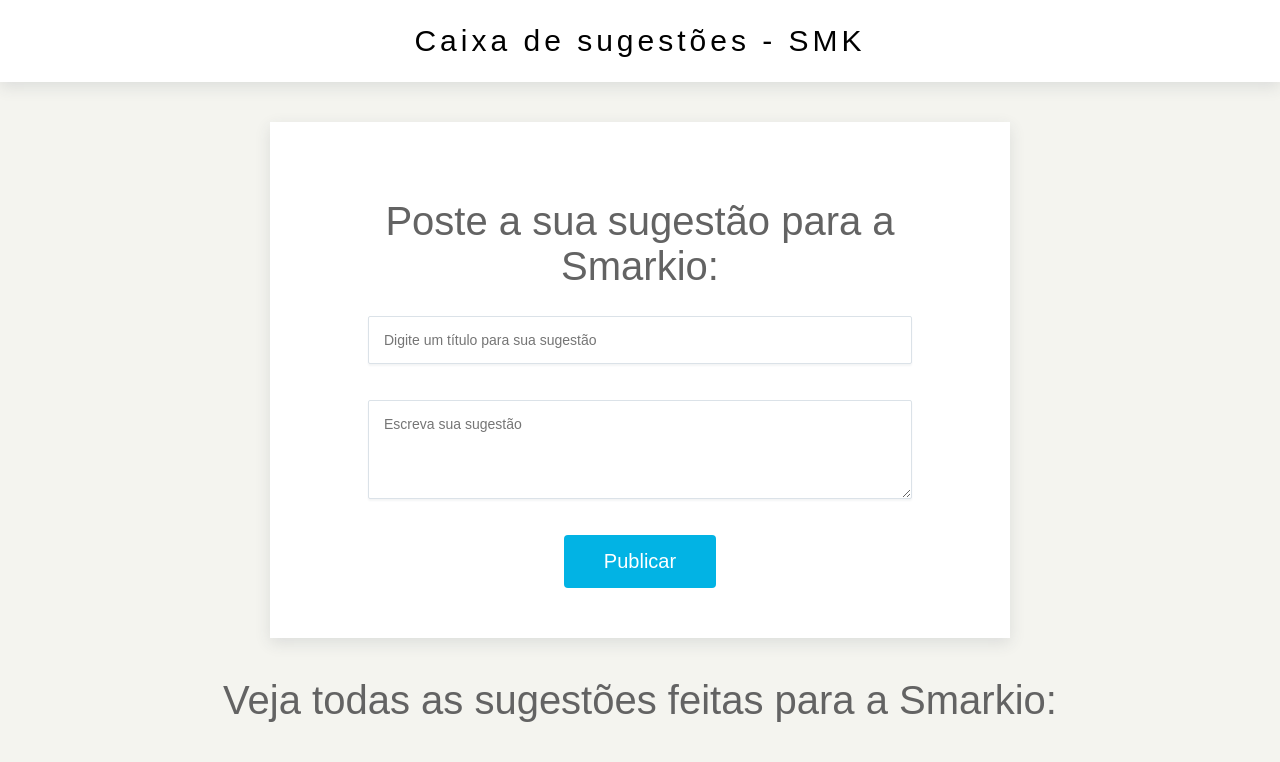
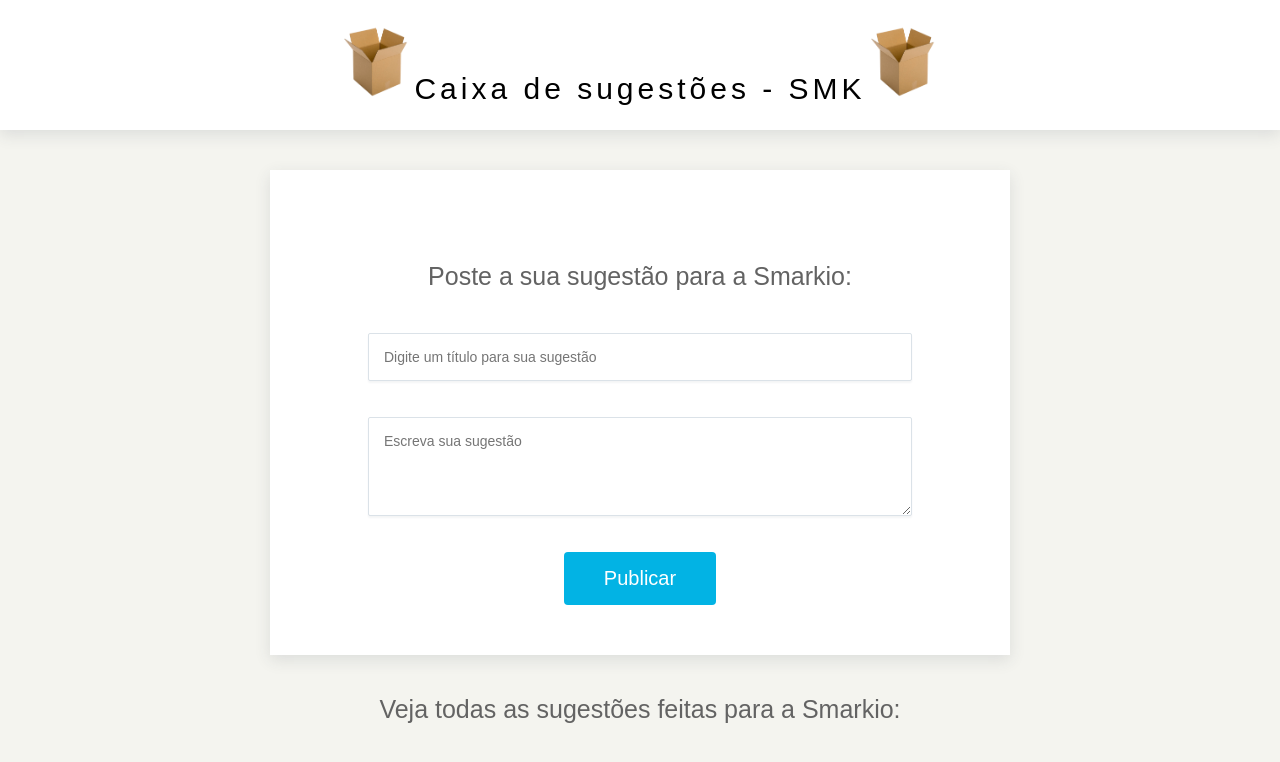
Before and after one commit to GuilhermeBorges3Ddev/Meetup-para-Smarkio, a React (Create React App) app: page / in a window 1280 px wide. Shown: the top 762 px of the page. Built offline with nearby package versions, Linux system fonts and the light colour scheme.

Commit message:
Project finished without README

```diff
--- a/public/index.html
+++ b/public/index.html
@@ -19,7 +19,7 @@
     <link rel="stylesheet" href="https://fonts.googleapis.com/icon?family=Material+Icons" />
 
 
-    <title>React App</title>
+    <title>SMK Redux</title>
   </head>
   <body>
     <noscript>You need to enable JavaScript to run this app.</noscript>
--- a/src/App.js
+++ b/src/App.js
@@ -1,12 +1,17 @@
 import React from 'react';
 import PostForm from './PostForm';
 import AllPost from './AllPost';
+import box from './image/box.png';
 
 function App() {
   return (
     <div className="App">
       <div className="navbar">
-        <h2 className="center">Caixa de sugestões - SMK</h2>
+        <h2 className="center">
+          <img src={box} height="75px" width="75px" alt="Box logo" />
+          Caixa de sugestões - SMK
+          <img src={box} height="75px" width="75px" alt="Box logo" />
+        </h2>
       </div>
       <PostForm />
       <AllPost />
--- a/src/PostForm.js
+++ b/src/PostForm.js
@@ -30,7 +30,7 @@
     render() {
         return (
             <div className="post-container">
-                <h1 className="post_heading">Poste a sua sugestão para a Smarkio:</h1>
+                <h5 className="post_heading">Poste a sua sugestão para a Smarkio:</h5>
                 <form className="form" onSubmit={this.handleSubmit}>
                     <input
                         required
--- a/src/index.css
+++ b/src/index.css
@@ -54,7 +54,7 @@
   .post_heading {
     text-align:center;
     font-weight:400;
-    font-size:40px;
+    font-size:25px;
     color:#636363;
   }
 
```
Also changed, not shown: src/image/box.png (added).
